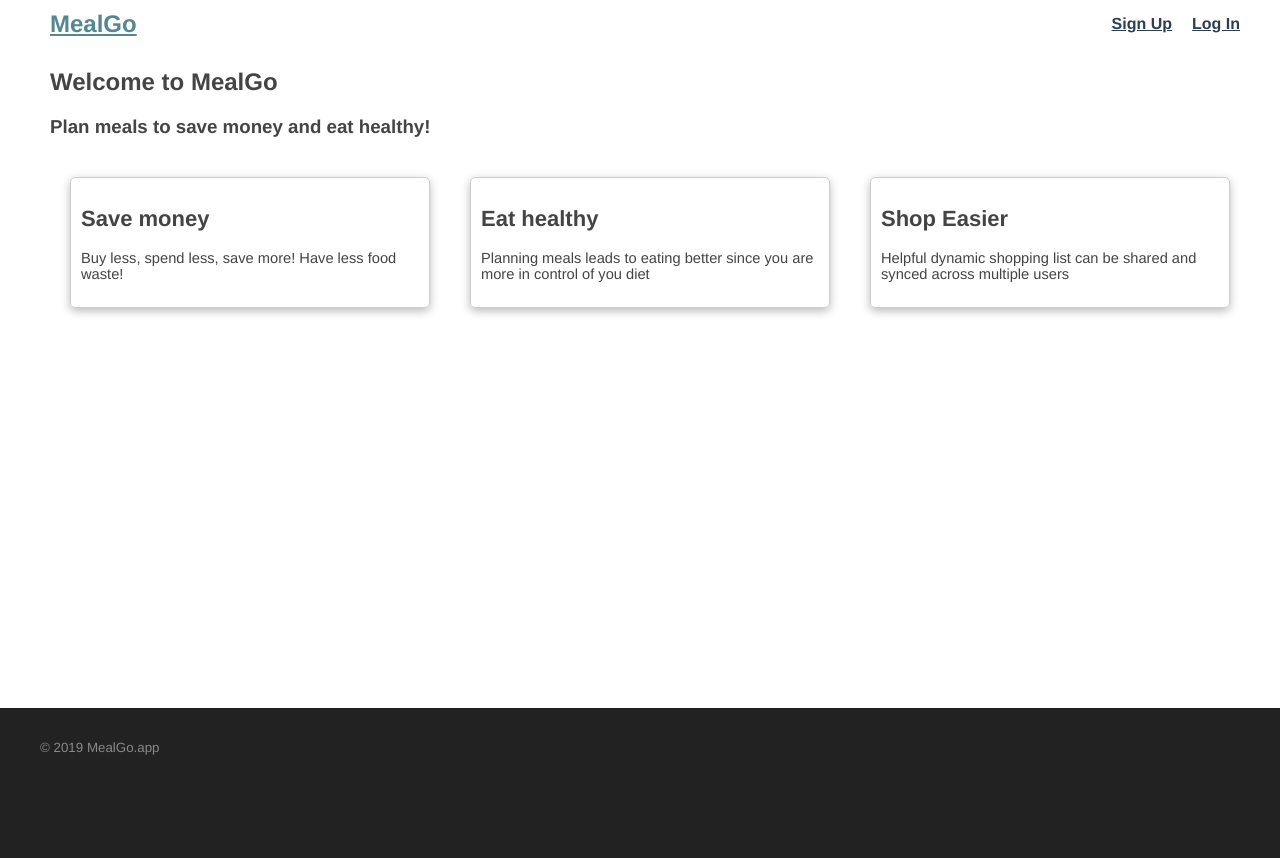
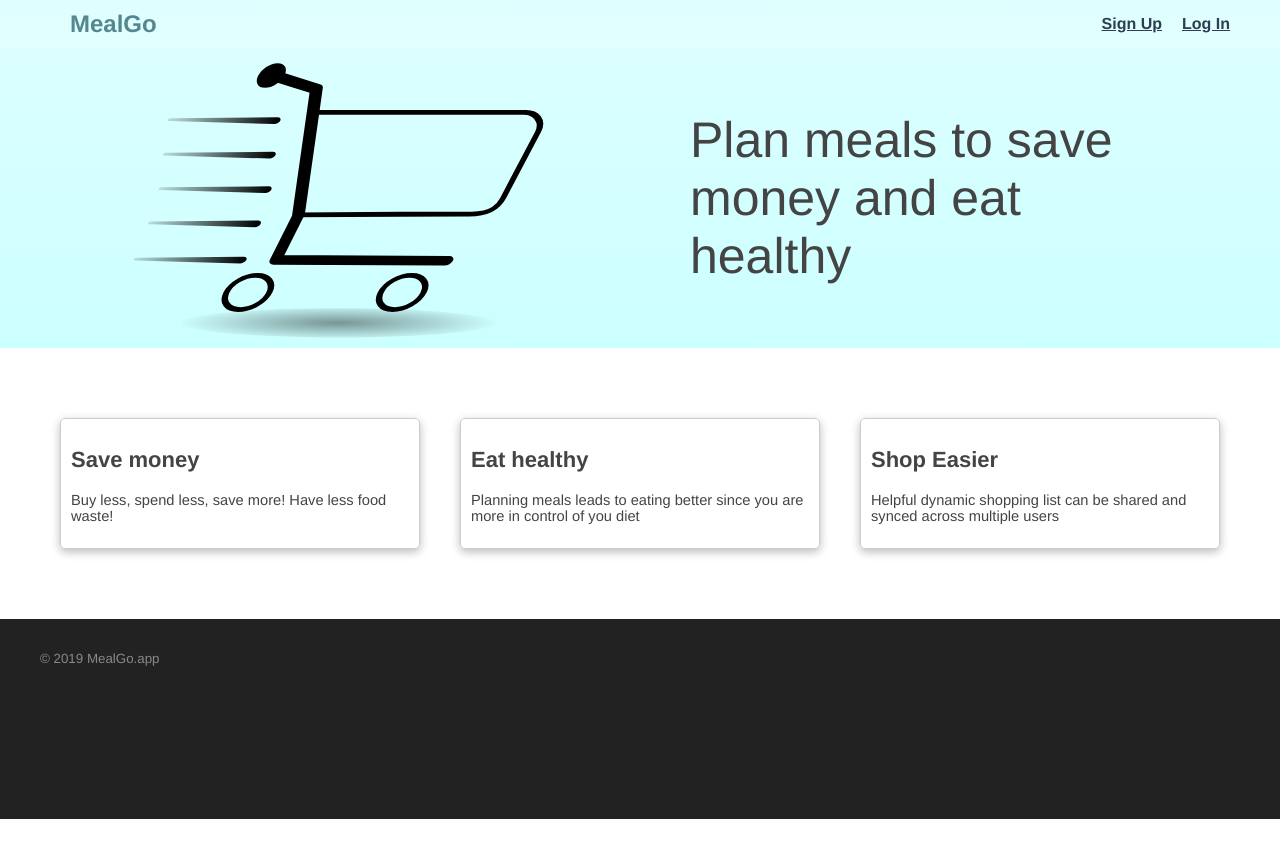
Before and after one commit to aar0ndev/mealgo, a Vue app in the folder frontend/: page / in a window 1280 px wide. Shown: the top 858 px of the page. After the commit the page ends 819 px from the top, so only its background shows below. Built offline with nearby package versions, Linux system fonts and the light colour scheme.

Commit message:
feat: 2nd pass landing css

```diff
--- a/frontend/src/App.vue
+++ b/frontend/src/App.vue
@@ -1,9 +1,10 @@
 <template>
-  <div id="app">
+  <div id="app" :class="{home: !logged_in}">
     <header id="nav">
       <span id="home">
-        <router-link to="/">MealGo</router-link>
+        <router-link to="/" class="logo">MealGo</router-link>
       </span>
+      <span id="links">
       <template v-if="logged_in">
         <router-link to="/planner">Planner</router-link>
         <router-link to="/recipes">Recipes</router-link>
@@ -13,6 +14,7 @@
         <router-link to="/signup">Sign Up</router-link>
         <router-link to="/login">Log In</router-link>
       </template>
+      </span>
     </header>
     <section id="content">
       <router-view />
@@ -24,10 +26,15 @@
 </template>
 
 <style>
+* {
+  box-sizing: border-box;
+}
+
 html,
 body {
   margin: 0;
   padding: 0;
+  min-height: 100vh;
 }
 
 #app {
@@ -37,18 +44,23 @@ body {
   color: #2c3e50;
   margin: 0;
   padding: 0;
+  display: flex;
+  flex-flow: stretch;
+  flex-direction: column;
+  min-height: 100vh;
 }
 
 #content {
-  min-height: 80vh;
-  padding-left: 20px;
+  xmin-height: 80vh;
+  xpadding-left: 20px;
+  flex-grow: 1;
 }
 
 #nav {
   display: flex;
+  width: 100%;
 }
 
-#content,
 #nav {
   max-width: 1200px;
   margin: 0 auto;
@@ -57,6 +69,7 @@ body {
 #nav,
 #footer {
   padding: 0 0 0 20px;
+  flex-grow: 0;
 }
 
 #nav a {
@@ -64,7 +77,7 @@ body {
   color: #2c3e50;
 }
 
-#nav > a {
+#nav a {
   padding-left: 10px;
   padding-right: 10px;
 }
@@ -110,4 +123,19 @@ button {
   font-size: 24px;
   line-height: 24px;
 }
+
+@media (max-width: 550px) { #nav {flex-direction: column} #links {display: flex;} #links a { flex-grow: 1}}
+
+#app.home {
+  background: linear-gradient(#DFF 0%, #fff 30%);
+}
+
+a.logo {
+  text-decoration: none;
+  }
+
+a {
+  xoutline: 1px dashed brown;
+}
+
 </style>
--- a/frontend/src/views/Home.vue
+++ b/frontend/src/views/Home.vue
@@ -1,7 +1,11 @@
 <template>
   <div class="home">
-   <h1>Welcome to MealGo</h1>
-   <h3>Plan meals to save money and eat healthy!</h3>
+   <div class="banner">
+     <div class="container">
+        <div class="img"></div>
+        <h1>Plan meals to save money and eat healthy</h1>
+      </div>
+   </div>
    <div class="boxes">
      <div class="box">
        <h2>Save money</h2>
@@ -31,9 +35,68 @@ export default {
   color: #444;
 }
 
+.banner {
+
+
+  background: linear-gradient(#dff -10%, #cff 100%);
+}
+
+.banner .container {
+  display: flex;
+  max-width: 1200px;
+  min-height: 300px;
+  margin: 0 auto;
+}
+
+
+.banner .img {
+  flex-grow: 1;
+  flex-basis: 1;
+  flex-shrink: 1;
+  width: 50%;
+  background: url(../assets/quick-cart.svg);
+  xoutline: 1px solid gray;
+  background-repeat: no-repeat;
+  background-origin: 50% 50%;
+  background-position: 50% 50%;
+  background-size: contain;
+}
+
+.banner h1 {
+  display: inline-block;
+  width: 50%;
+  flex-grow: 1;
+  flex-basis: 1;
+  flex-shrink: 1;
+  padding: 50px;
+  font-size: 50px;
+  font-weight: 300;
+   margin: auto;
+}
+
+@media (max-width: 900px) {
+  .banner h1 { font-size: 30px; }
+}
+
+@media (max-width: 550px) {
+  .banner .container {
+    flex-direction: column-reverse;
+  }
+  .banner h1, .banner .img {
+    width: 100%;
+  }
+  .banner .img {
+    min-height: 250px;
+  }
+
+}
+
+
+
 .boxes{
   display: flex;
-  margin: 0 auto;
+  max-width: 1200px;
+  margin: 50px auto;
 }
 .box {
   flex-grow: 1;
@@ -46,6 +109,8 @@ export default {
   font-size: 11pt;
 }
 
+
+
 @media (max-width: 650px) {
   .boxes { display: block; }
 }
--- a/frontend/src/views/Login.vue
+++ b/frontend/src/views/Login.vue
@@ -1,5 +1,5 @@
 <template>
-<div>
+<div class='login'>
     <h1>Log In</h1>
   <form action="/api/login?redirect=/login" method="POST">
     <label for="username">
@@ -21,3 +21,11 @@
   </form>
   </div>
 </template>
+
+<style scoped>
+  .login {
+    max-width: 1200px;
+    margin: 0 auto;
+    padding-left: 20px;
+  }
+</style>
--- a/frontend/src/views/SignUp.vue
+++ b/frontend/src/views/SignUp.vue
@@ -1,5 +1,5 @@
 <template>
-<div>
+<div class="signup">
 <h1>Sign Up</h1>
   <form action="/api/login?redirect=/login" method="POST">
     <label for="username">
@@ -29,3 +29,11 @@
   </form>
   </div>
 </template>
+
+<style scoped>
+  .signup {
+    max-width: 1200px;
+    margin: 0 auto;
+    padding-left: 20px;
+  }
+</style>
```
Also changed, not shown: frontend/cart-sketch.svg (added), frontend/src/assets/quick-cart.svg (added).
